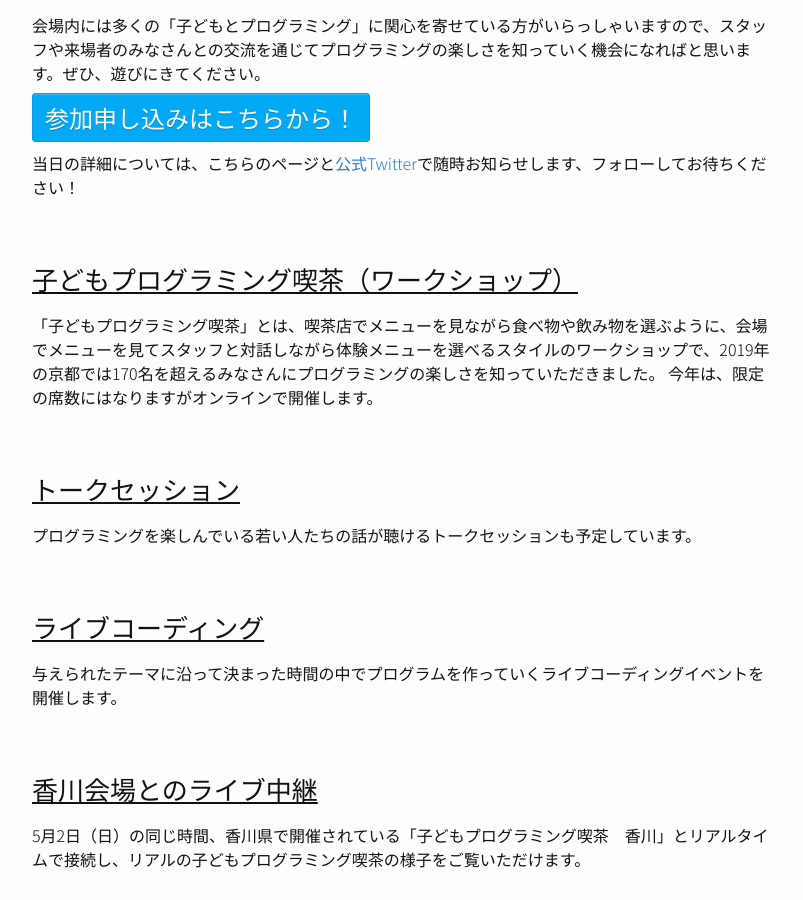
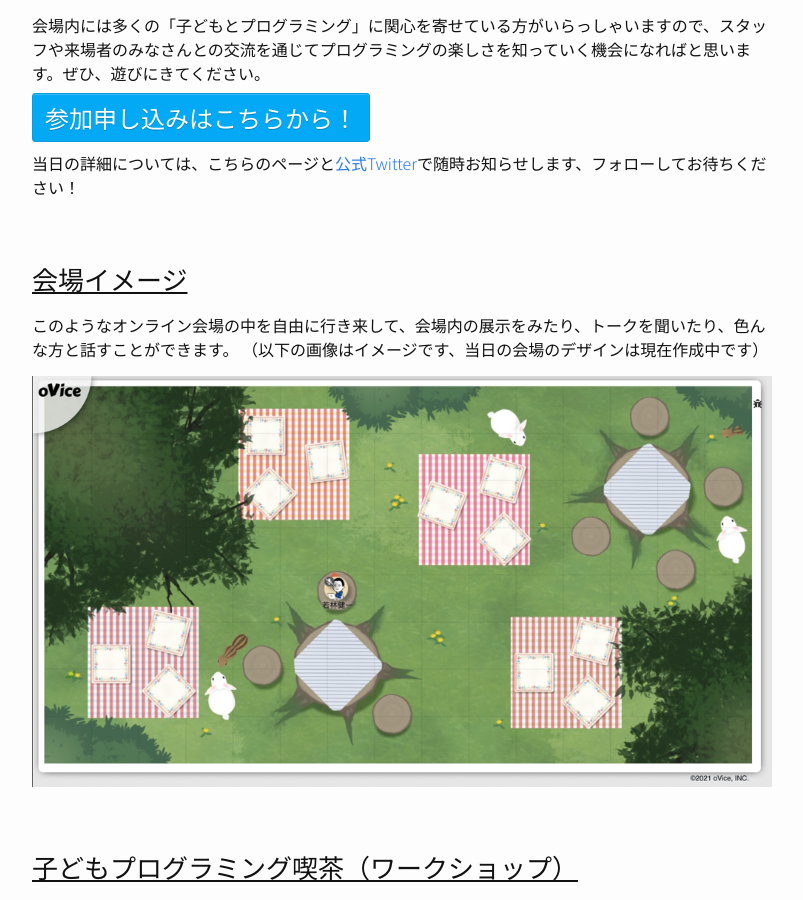
Before and after one commit to pgmsaloon4kids/kyoto, a Jekyll site: the page built from _posts/2021-04-16-2021.md, in a window 1280 px wide and 900 px high, scrolled down 652 px. Shown: the whole window, without its empty margins (238-1041 px from the left). Built offline with Jekyll 4.4.1, drawn with Linux system fonts in a browser that asks for light colours.

Commit message:
add venue image

```diff
--- a/_posts/2021-04-16-2021.md
+++ b/_posts/2021-04-16-2021.md
@@ -12,6 +12,13 @@ Maker Faire Kyoto 2019にて170名以上の方にプログラミングの楽し
 text-shadow: 0 1px 0 rgba(0,0,0,0.2);">参加申し込みはこちらから！</a>
 
 当日の詳細については、こちらのページと[公式Twitter](https://twitter.com/pgmsaloon4kids){:target="_blank"}で随時お知らせします、フォローしてお待ちください！
+
+### 会場イメージ
+このようなオンライン会場の中を自由に行き来して、会場内の展示をみたり、トークを聞いたり、色んな方と話すことができます。
+（以下の画像はイメージです、当日の会場のデザインは現在作成中です）
+
+![会場イメージ](/assets/images/2021/oVice_sample.png)
+
 
 ### 子どもプログラミング喫茶（ワークショップ）
 「子どもプログラミング喫茶」とは、喫茶店でメニューを見ながら食べ物や飲み物を選ぶように、会場でメニューを見てスタッフと対話しながら体験メニューを選べるスタイルのワークショップで、2019年の京都では170名を超えるみなさんにプログラミングの楽しさを知っていただきました。
```
Also changed, not shown: assets/images/2021/oVice_sample.png (added).
